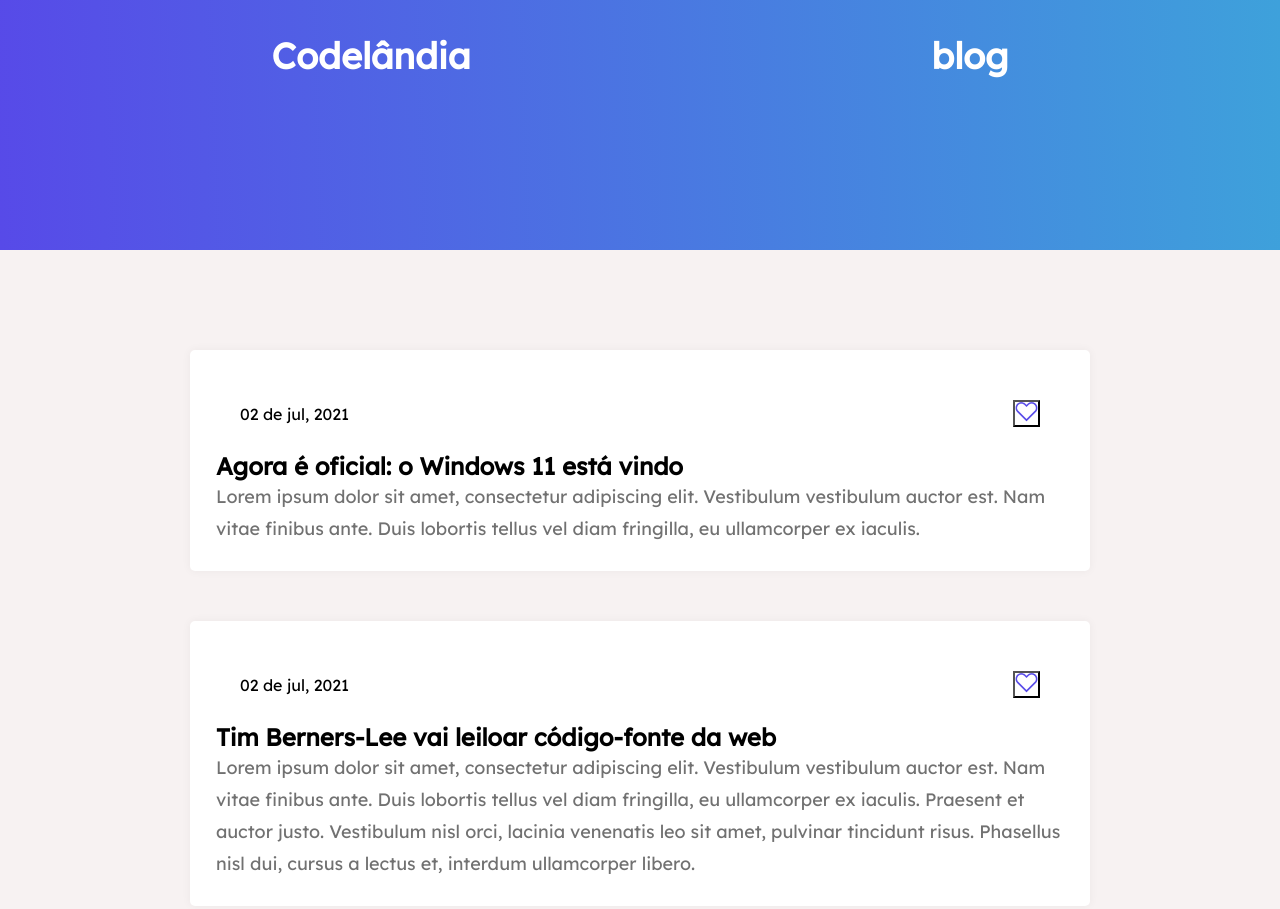
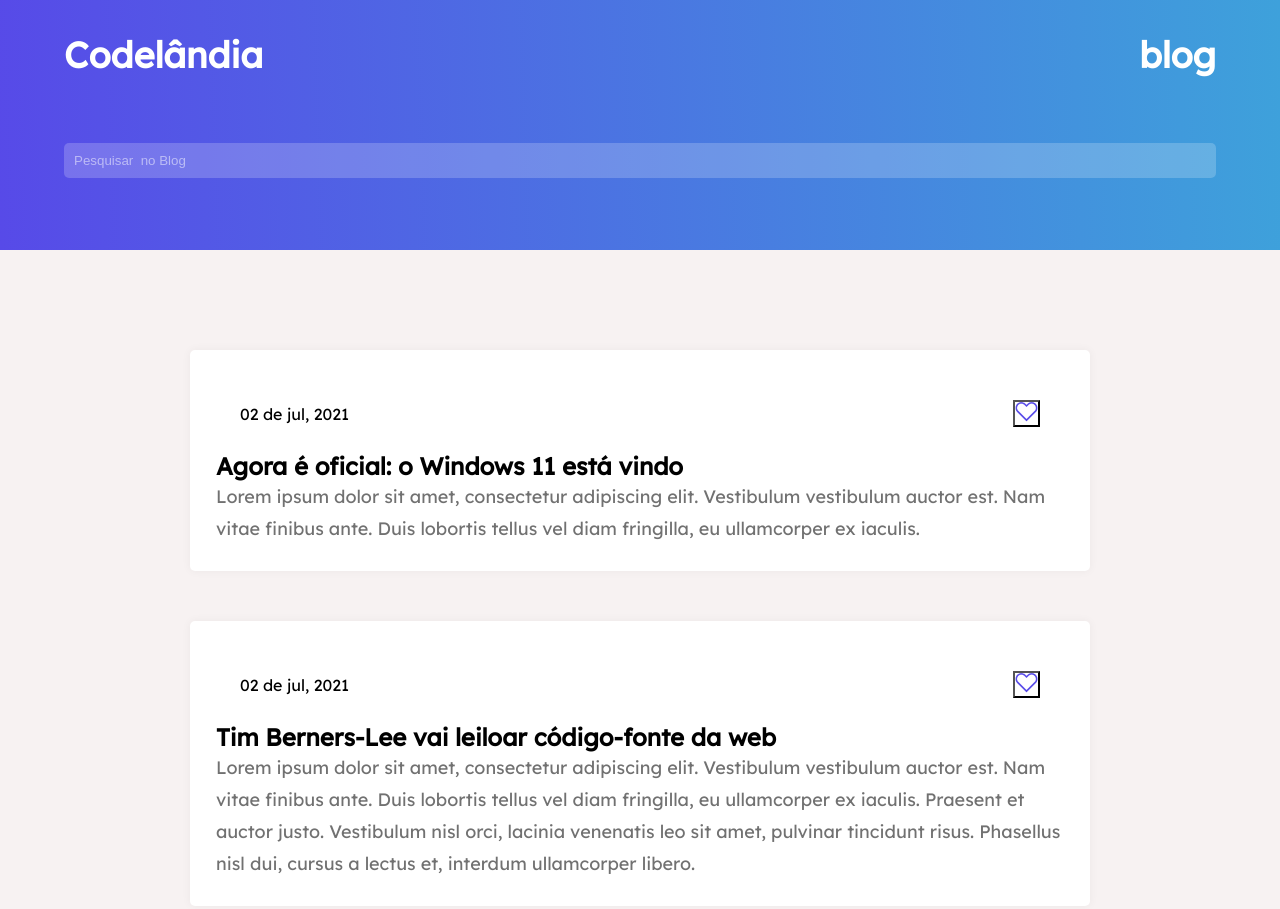
Before and after one commit to tiagorodrigues1994/Projeto-Blog, a plain HTML site: page index.html in a window 1280 px wide. Shown: the top 909 px of the page. Drawn offline with Linux system fonts and the light colour scheme.

Commit message:
Finalizando o Projeto

```diff
--- a/assets/styles/css.css
+++ b/assets/styles/css.css
@@ -6,11 +6,8 @@
 }
 body{
     font-family: 'Lexend Deca', sans-serif;
-    max-width: 100%;
-    max-height: 100vh;
+    min-height: 100vh;
     background:rgb(247, 242, 242);
-
-
 }
 
 header{
@@ -21,10 +18,45 @@ header{
 
 }
 
+.container{
+    max-width: 144rem;
+    margin: 0 auto;
+    padding:40px 5%;
+}
+
+main.container{
+    padding:100px 5%;
+}
+.searchBar{
+    background: rgba(255, 255, 255, 0.2);
+    border-radius: 5px;
+    display: flex;
+    align-items: center;
+    padding: 10px;
+    gap:20px;
+
+}
+#btnBusca{
+    display: none;
+}
+#txtBusca{
+    background: none;
+    border: none;
+    width: 100%;
+}
+
+#txtBusca::placeholder, #txtBusca:focus {
+   color: #ffff;
+   opacity: 0.5;
+    outline: none;
+}
+
+
+
 .titulo-cabecalho{
     display: flex;
-    justify-content: space-around;
-    padding: 41px;
+    justify-content: space-between;
+    margin-bottom: 73px;
     color: #ffffff;
     font-size: 24px;
     line-height: 30px;
@@ -36,7 +68,7 @@ section{
     display: flex;
     align-items: center;
     flex-direction: column;
-    margin-top: 100px;
+
 }
 
 
--- a/index.html
+++ b/index.html
@@ -10,12 +10,22 @@
 <body>
 
     <header>
+        <div class="container">
         <div class="titulo-cabecalho">
                 <h2>Codelândia</h2>
                 <h2>blog</h2>
         </div>
+
+            <div class="searchBar">
+                <img src="assets/img/Vector (1).png" id="btnBusca" alt="Buscar"/>
+                <input type="text" id="txtBusca" placeholder="Pesquisar  no Blog"/>
+            </div>
+            </div>
+
     </header>
-    <main>
+
+
+    <main class="container">
         <section >
             <article >
                 <div class="first-content">
@@ -73,5 +83,6 @@
             </article>
             </section>
     </main>
+
 </body>
 </html>
```
